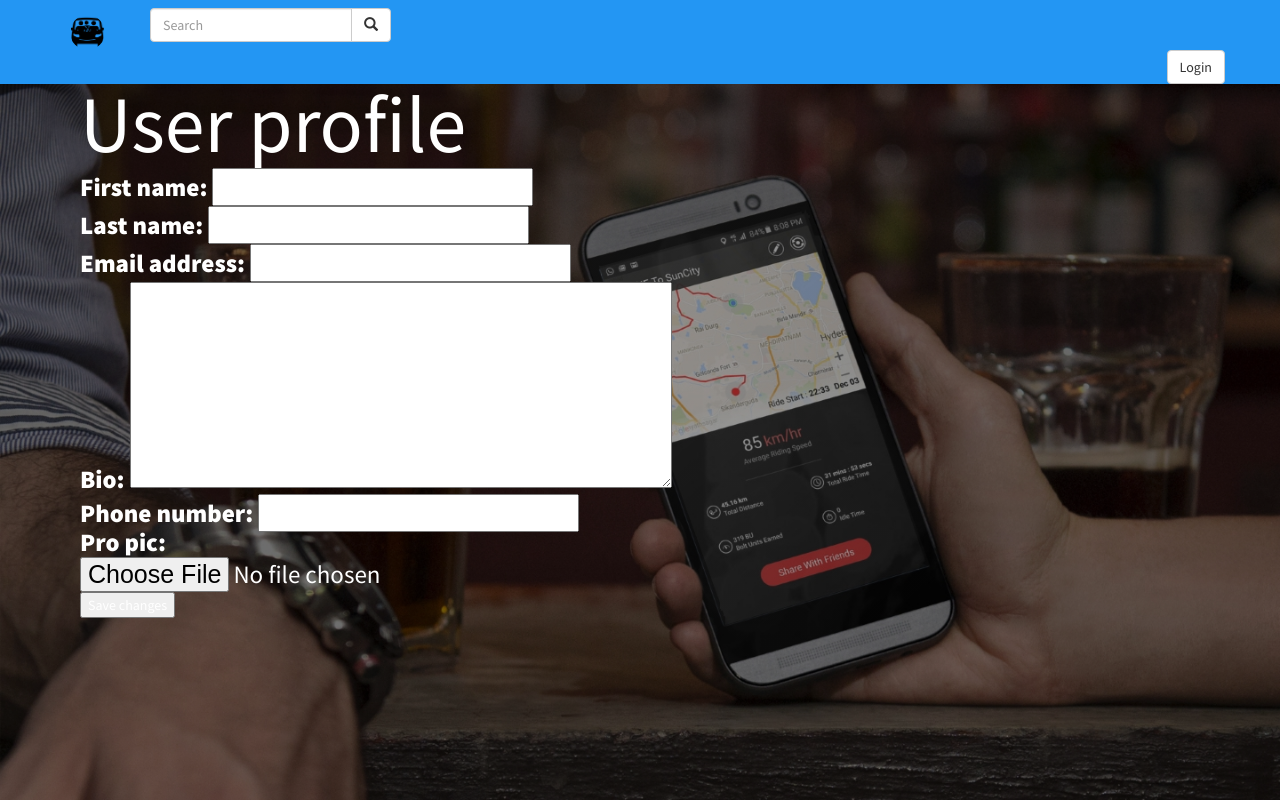
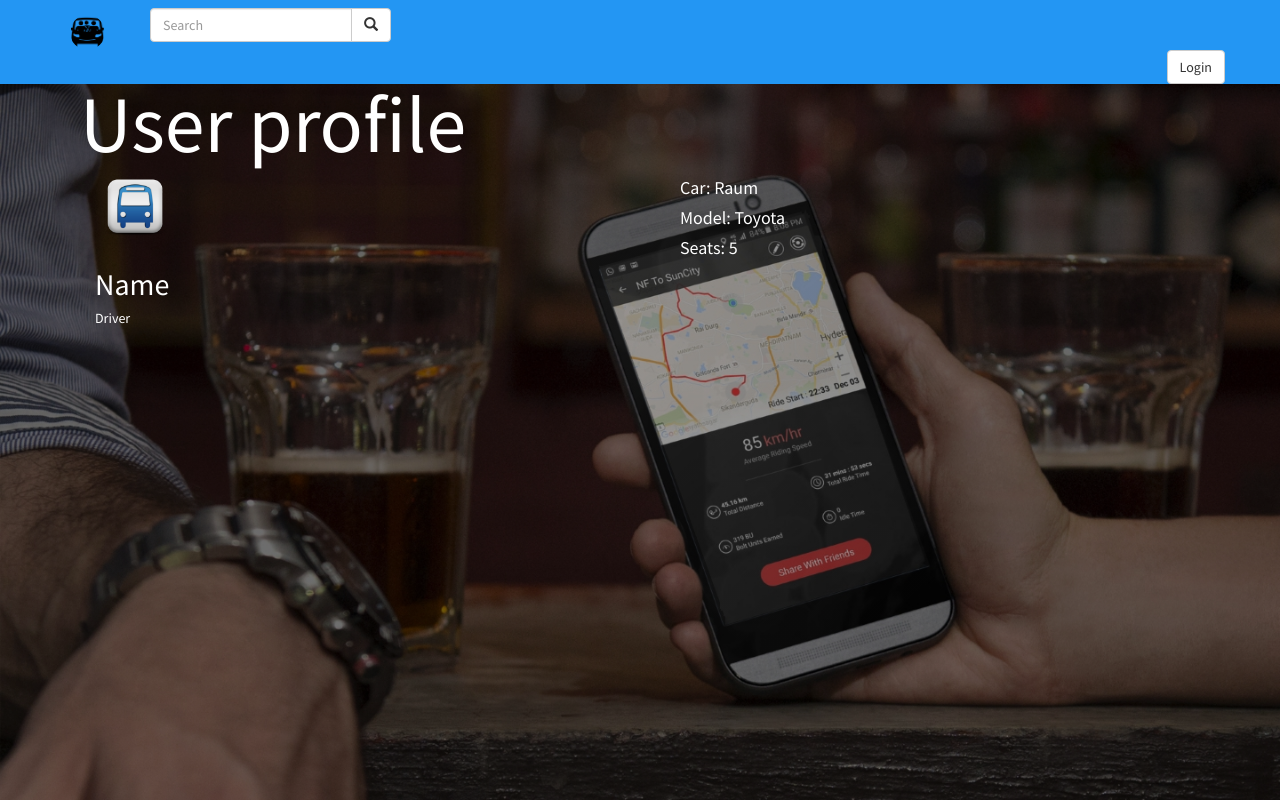
Before and after one commit to petersoleeh/ShareRide, a Django app: template carpool/rides/templates/all-rides/user_profile.html in a window 1280 px wide. Run offline with Django 3.2, Linux system fonts and the light colour scheme; the template is opened without the code that fills it: values that come from a table or form of the project are taken from there, others are empty; some libraries are stand-ins or nearby versions.

Commit message:
profile page for the user/driver

```diff
--- a/carpool/rides/templates/all-rides/user_profile.html
+++ b/carpool/rides/templates/all-rides/user_profile.html
@@ -1,14 +1,22 @@
 {%extends 'all-rides/base.html'%}
-
+{%load static%}
 {% block content %}
 {{block.super}}
 
   <h1>User profile {{user.username}}</h1>
-  <form method="post">
-  {% csrf_token %}
-  {{ user_form.as_p }}
-  {{ profile_form.as_p }}
-  <button type="submit">Save changes</button>
-</form>
+  <div class="container">
+    <div class="row">
+      <div class="col-md-6">
+        <img src="{%static 'images/logo1.png'%}" alt="" class="img-circle" width="80">
+        <h2>Name {{user.username}}</h2>
+        <h5>Driver</h5>
+      </div>
+      <div class="col-md-6">
+        <h4>Car: Raum</h4>
+        <h4>Model: Toyota</h4>
+        <h4>Seats: 5</h4>
+      </div>
+    </div>
+  </div>
 
 {%endblock%}
```
